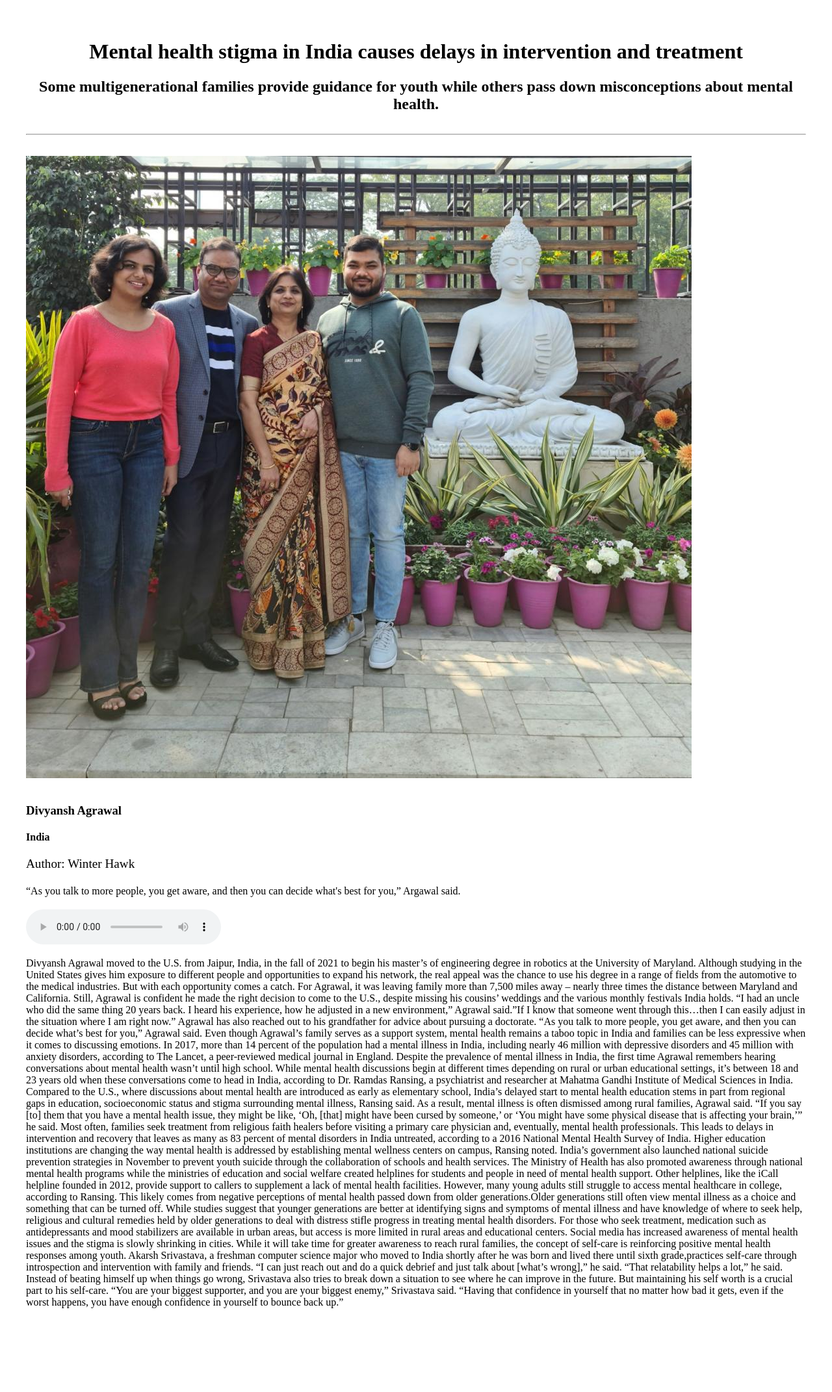
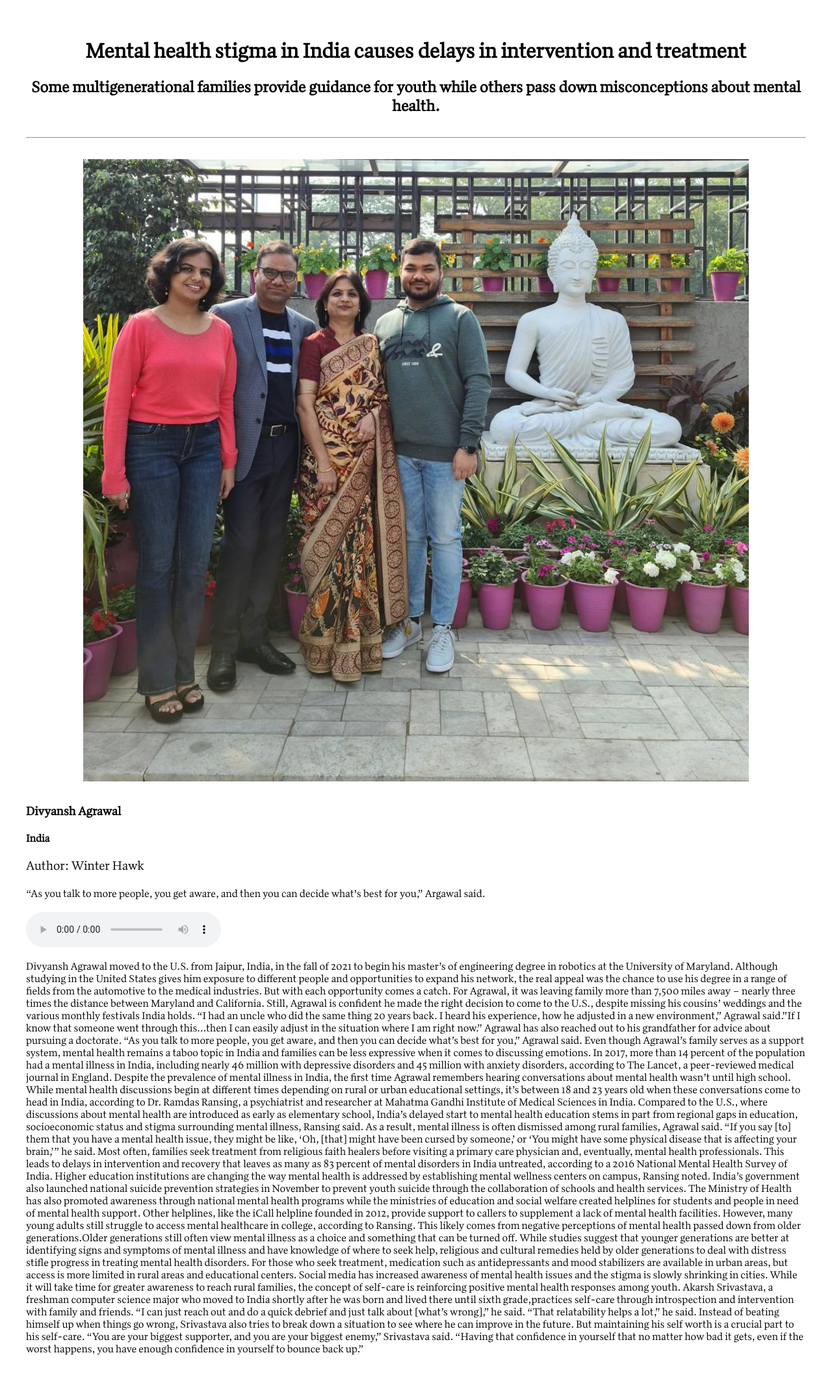
Before and after one commit to skanipakala/InternationalStudentsPage, a Flask app: page /student/1 in a window 1280 px wide. Shown: the whole page at 65% size. Before the commit the page ends 2014 px from the top, so only its background shows below. Run offline with Flask 2, Linux system fonts and the light colour scheme.

Commit message:
Add Fonts

```diff
--- a/InternationalStudentsWebpage/static/css/student_detail_style.css
+++ b/InternationalStudentsWebpage/static/css/student_detail_style.css
@@ -1,3 +1,20 @@
+@font-face {
+  font-family: 'Quiosco';
+  src: url('/static/fonts/QuioscoOne/QuioscoOne-Regular.otf');
+  font-weight: normal;
+  font-style: normal;
+}
+
+body {
+  font-family: 'Quiosco';
+}
+
+.image {
+  display: flex;
+  align-items: center;
+  justify-content: center;
+}
+
 /* Center the main heading */
 h1.text-center {
   text-align: center;
--- a/InternationalStudentsWebpage/templates/home.html
+++ b/InternationalStudentsWebpage/templates/home.html
@@ -18,7 +18,7 @@
                         <img id="location-pin-{{ student.id }}" class="location-pin" src="/static/img/location_icons/{{ student.id }}.png" alt="Location Pin">
                     </a>
                 </div>
-            {% endfor %}
+                {% endfor %}
                 <div class="icon-container">
                 </div>
             </div>
--- a/InternationalStudentsWebpage/templates/student_detail.html
+++ b/InternationalStudentsWebpage/templates/student_detail.html
@@ -9,13 +9,13 @@
     <div class="container">
         <div class="row">
             <div class="col-md-12">
-                <h1 class="text-center">{{ student.title }}</h1>
+                <h1 class="text-center"><strong>{{ student.title }}</strong></h1>
                 <h2 class="text-center">{{ student.subtitle }}</h2>
                 <hr>
             </div>
         </div>
         <div class="row">
-            <div class="col-md-4">
+            <div class="image">
                 <img src="{{ url_for('static', filename='img/student_pics/' + student.picture) }}" class="img-fluid" alt="{{ student.name }}">
             </div>
             <div class="col-md-8">
```
Also changed, not shown: InternationalStudentsWebpage/static/css/home.css (+10 -0 lines). Lines whose indentation alone changed are shown as unchanged.
